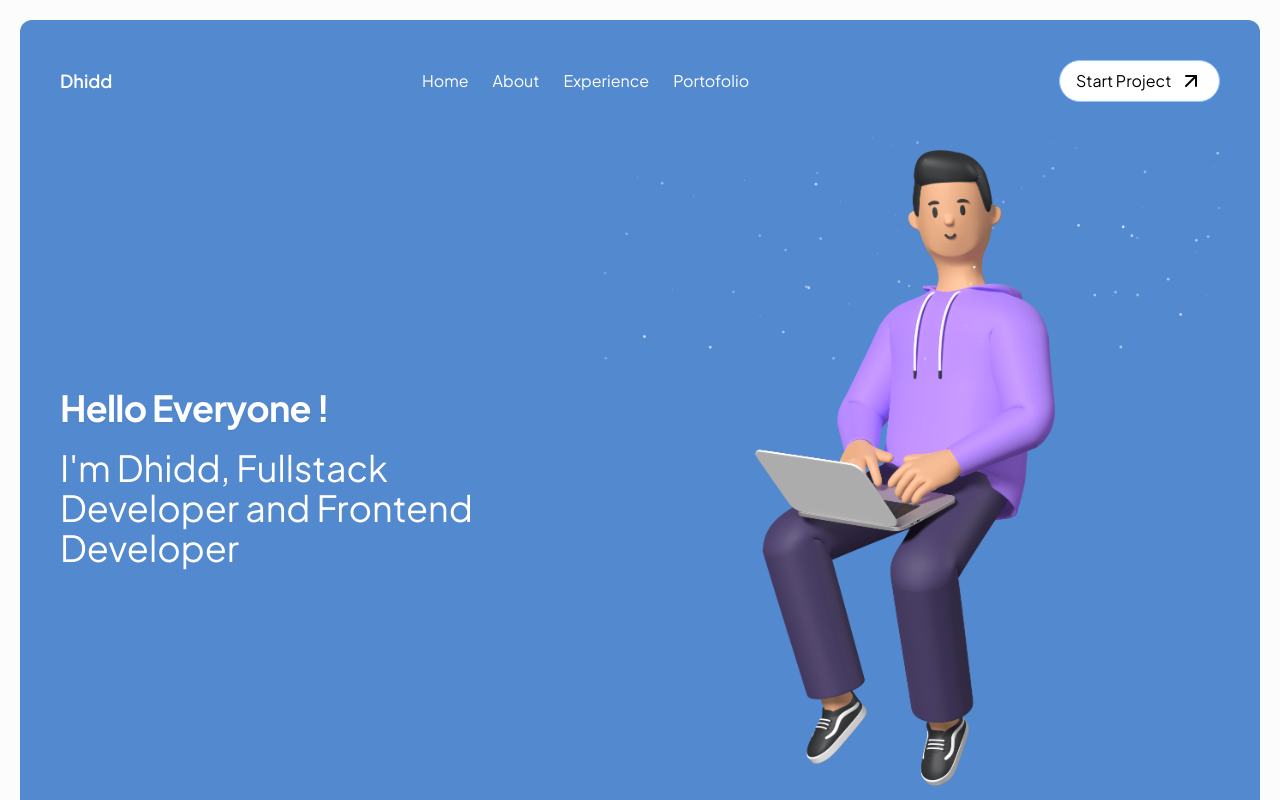
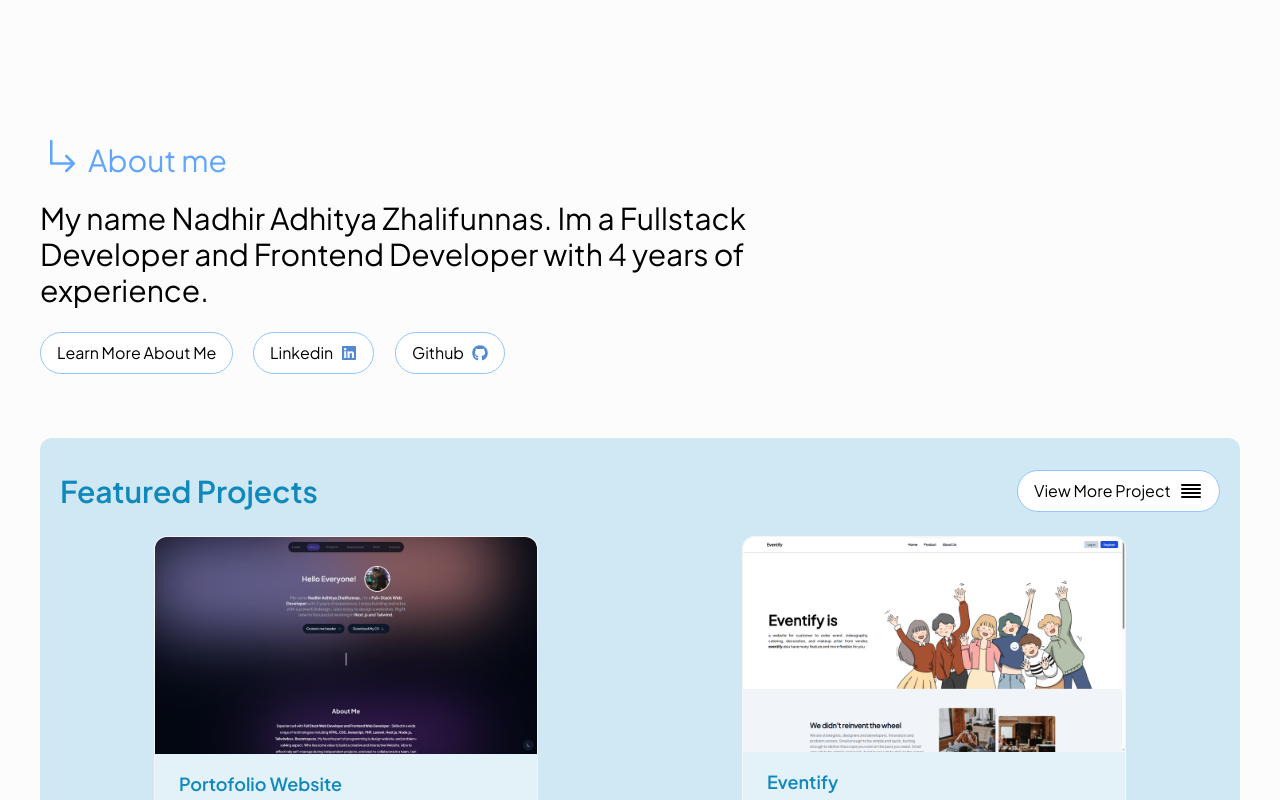
Before and after one commit to Nadhiradhit/portofolio-v2, a Next.js app: page / in a window 1280 px wide. Shown: the top 800 px of the page. Built offline with nearby package versions, Linux system fonts and the light colour scheme.

Commit message:
refactor: remove navbar header

```diff
--- a/src/app/layout.tsx
+++ b/src/app/layout.tsx
@@ -1,7 +1,7 @@
 import type { Metadata } from "next";
 import { Inter, Plus_Jakarta_Sans } from "next/font/google";
 import "./globals.css";
-import { Navbar, NavbarHeader } from "@/components/navigation/navbar";
+import { Navbar } from "@/components/navigation/navbar";
 import Footer from "@/components/footer/footer";
 
 const PlusJakartaSans = Plus_Jakarta_Sans({
@@ -24,9 +24,6 @@
 	return (
 		<html lang="en">
 			<body className={`${PlusJakartaSans.className} `}>
-				<div className="p-5 mx-auto z-30">
-					<NavbarHeader />
-				</div>
 				<Navbar />
 				<main className="relative flex flex-col max-w-screen-2xl mx-auto pt-[72px] min-h-screen">
 					{children}
```
